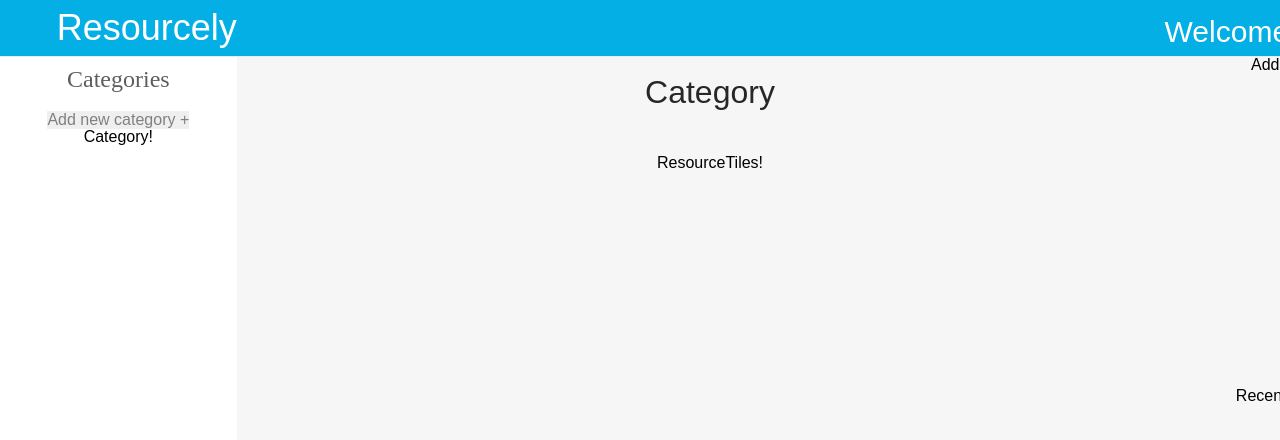
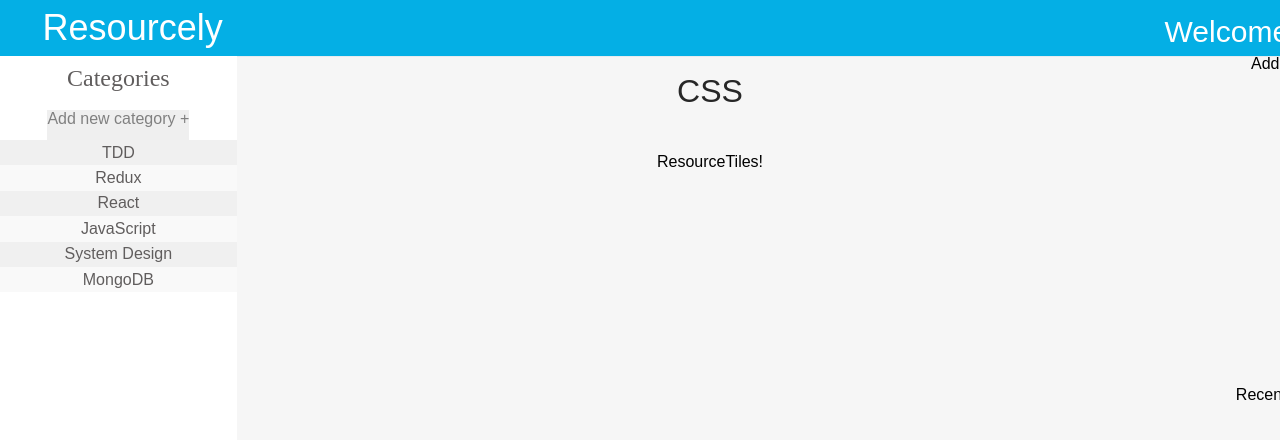
Before and after one commit to EthanHogan/Resourcely, a React (Create React App) app: page / in a window 1280 px wide. Shown: the top 440 px of the page. Built offline with nearby package versions, Linux system fonts and the light colour scheme.

Commit message:
application now rendering hard coded categories in sidebar

```diff
--- a/src/App.js
+++ b/src/App.js
@@ -1,4 +1,4 @@
-import React from 'react';
+import React, { useState } from 'react';
 import style from './App.module.css';
 import Header from './components/Header/Header.js';
 import Categories from './components/Categories/Categories.js';
@@ -7,6 +7,9 @@ import AddResource from './components/AddResource/AddResource.js';
 import RecentResources from './components/RecentResources/RecentResources.js';
 
 function App() {
+
+  const [categories, setCategories ] = useState(['CSS', 'TDD', 'Redux', 'React', 'JavaScript', 'System Design', 'MongoDB'])
+
   return (
     <div className={style.App}>
       <div className={style.Head}>
@@ -14,10 +17,10 @@ function App() {
       </div>
      <div className={`${style.main} ${style.container}`}>
       <div className={`${style.left} ${style.container}`}>
-        <Categories />
+        <Categories categories={categories.slice(1)}/>
       </div>
       <div className={`${style.middle} ${style.container}`}>
-        <h1>Category </h1>
+        <h1>{categories[0]}</h1>
         <ResourceTiles />
       </div>
       <div className={`${style.right} ${style.container}`}>
--- a/src/App.module.css
+++ b/src/App.module.css
@@ -24,8 +24,6 @@
 .Head {
   width: 100%;
   height: 7%;
-  background-color: #04afe5;
-  border-bottom: 1px solid rgb(230, 236, 240);
 }
 
 .main.container {
--- a/src/components/AddCategory/AddCategory.module.css
+++ b/src/components/AddCategory/AddCategory.module.css
@@ -17,4 +17,5 @@
               transform 150ms ease;
   -webkit-appearance: none;
   -moz-appearance: none;
+  padding-bottom: 5%;
 }
--- a/src/components/Categories/Categories.js
+++ b/src/components/Categories/Categories.js
@@ -3,12 +3,19 @@ import style from './Categories.module.css';
 import AddCategory from '../AddCategory/AddCategory.js';
 import Category from '../Category/Category.js';
 
-function Categories() {
+function Categories( { categories }) {
+
   return (
     <div className={style.Categories}>
       <h2>Categories</h2>
       <AddCategory />
-      <Category />
+      {categories.map((category, index) => {
+        if (index % 2 === 0) {
+          return <Category key={category} category={category} styleType={1}/>
+        } else {
+          return <Category key={category} category={category} styleType={2}/>
+        }
+      })}
     </div>
   );
 }
--- a/src/components/Category/Category.js
+++ b/src/components/Category/Category.js
@@ -1,12 +1,22 @@
 import React from 'react';
 import style from './Category.module.css';
 
-function Category() {
-  return (
-    <div className={style.Category}>
-      Category!
-    </div>
-  );
+function Category( { category, styleType } ) {
+
+  if (styleType === 1) {
+    console.log('something')
+    return (
+      <div className={`${style.Category} ${style.style1}`}>
+        <h3>{category}</h3>
+      </div>
+    );
+  } else {
+    return (
+      <div className={`${style.Category} ${style.style2}`}>
+        <h3>{category}</h3>
+      </div>
+    );
+  }
 }
 
 export default Category;
--- a/src/components/Category/Category.module.css
+++ b/src/components/Category/Category.module.css
@@ -0,0 +1,12 @@
+.Category {
+  padding: 2% 0%;
+  color: #605D5D
+}
+
+.style1 {
+  background-color: #f0f0f0;
+}
+
+.style2 {
+  background-color: #f9f9f9;
+}
--- a/src/components/Header/Header.module.css
+++ b/src/components/Header/Header.module.css
@@ -4,11 +4,13 @@
   justify-content: space-between;
   align-items: center;
   height: 100%;
+  background-color: #04afe5;
+  border-bottom: 1px solid rgb(230, 236, 240);
 }
 .Header h1 {
   color: #ffffff;
   font-size: 36px;
-  padding-left: 4%;
+  padding-left: 3%;
 }
 
 .Header h2 {
```
